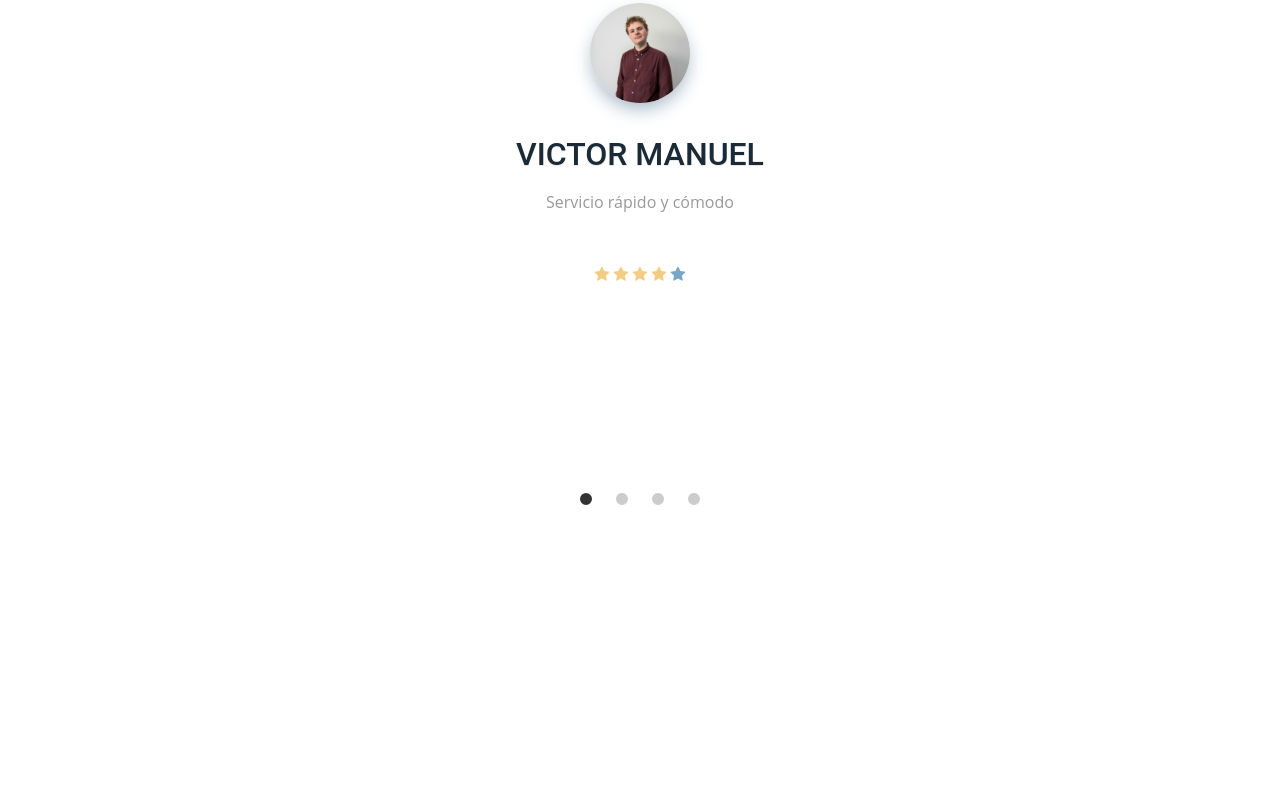
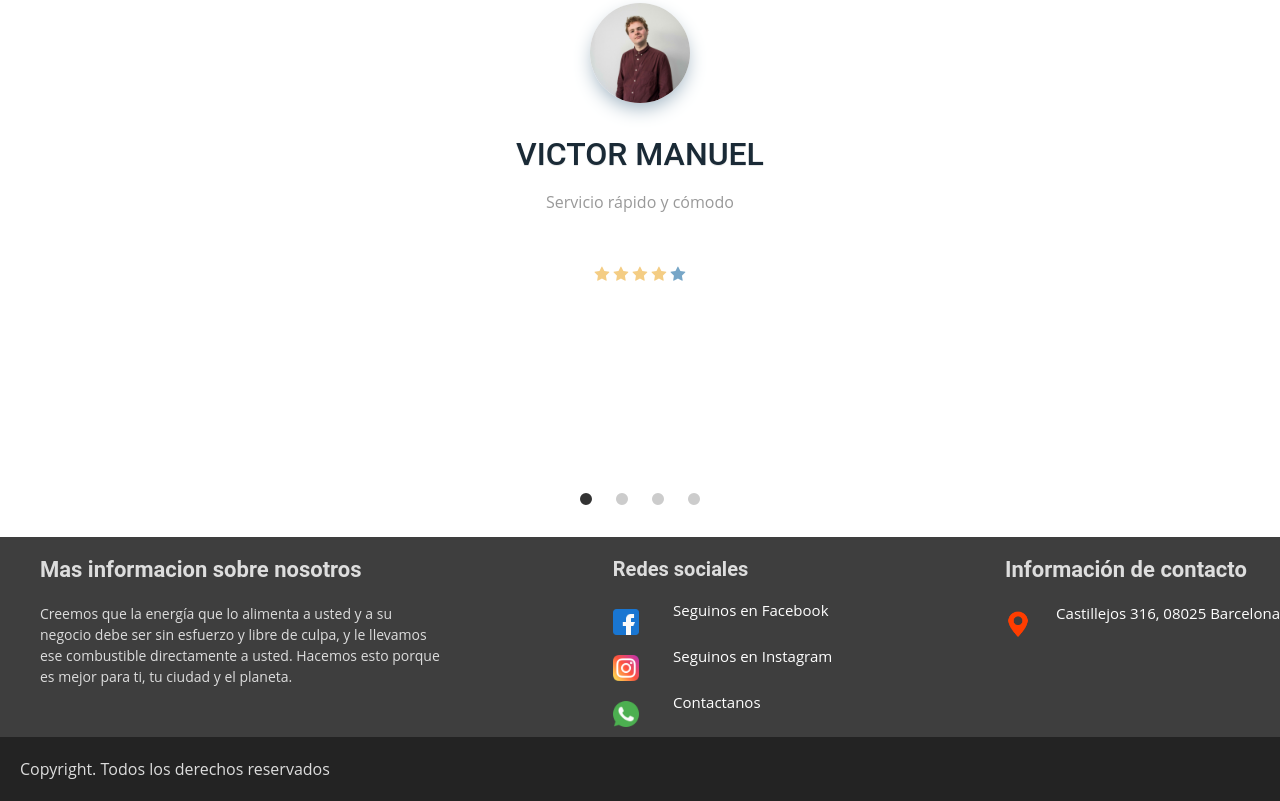
Before and after one commit to Msoviedo/primefuel, a website: page testimonio.html in a window 1280 px wide. Shown: the part 338-1139 px from the top of the page. Before the commit the page ends 875 px from the top, so only its background shows below. Drawn offline with nearby package versions, Linux system fonts and the light colour scheme.

Commit message:
listo ok

```diff
--- a/testimonio.html
+++ b/testimonio.html
@@ -8,7 +8,7 @@
 
         <meta name="keywords" content="testimonio, equipo de trabajo, prime fuel" />
         <link href="imagenes/icons8-fuel-64.png" rel="icon">
-        <!-- ver que me falla en los fa fa icon de la barra-->
+
 
         <link href="https://cdnjs.cloudflare.com/ajax/libs/font-awesome/5.10.0/css/all.min.css" rel="stylesheet">
         <link href="https://stackpath.bootstrapcdn.com/bootstrap/4.4.1/css/bootstrap.min.css" rel="stylesheet">
@@ -25,7 +25,7 @@
             <!-- Empieza navbar -->
             <nav class="navbar navbar-expand-lg bg-white navbar-light sticky-top p-0">
                 <a href="index.html" class="navbar-brand d-flex align-items-center border-end px-4 px-lg-5">
-                    <!-- VER SI ACOMODO EL LOGO O DEJO TIPOGRAFIA  --> <h2 class="m-0 text-primary">Prime FUEL</h2>
+                <h2 class="m-0 text-primary">Prime FUEL</h2>
                 </a>
                 <button type="button" class="navbar-toggler me-4" data-bs-toggle="collapse" data-bs-target="#navbarCollapse">
                     <span class="navbar-toggler-icon"></span>
@@ -184,8 +184,59 @@
             </main>
         -->
 
-    <footer></footer>
-    <!-- JavaScript Bundle with Popper -->
-<script src="https://cdn.jsdelivr.net/npm/bootstrap@5.2.0-beta1/dist/js/bootstrap.bundle.min.js" integrity="sha384-pprn3073KE6tl6bjs2QrFaJGz5/SUsLqktiwsUTF55Jfv3qYSDhgCecCxMW52nD2" crossorigin="anonymous"></script>
-    </body>
+        <footer class="contenedorgeneral flex-container wrap ">
+
+            <div class="contenedorall">
+
+                <div class="contenedorcolumnas">
+
+                    <div class="columna1">
+                        <h1>Mas informacion sobre nosotros</h1>
+                        <P>Creemos que la energía que lo alimenta a usted y a su negocio debe ser sin esfuerzo y libre de culpa, y le llevamos ese combustible directamente a usted. Hacemos esto porque es mejor para ti, tu ciudad y el planeta.</P>
+                    </div>
+
+                    <div class="columna2">
+                        <h1>Redes sociales</h1>
+                        <div class="imagenes">
+                            <img src="imagenes/facebook.png" alt="">
+                            <label> Seguinos en Facebook</label>
+
+                        </div>
+
+                        <div class="imagenes">
+                            <img src="imagenes/instagram.png" alt="">
+                            <label> Seguinos en Instagram</label>
+
+                        </div>
+
+                        <div class="imagenes">
+                            <img src="imagenes/whatsapp.png" alt="">
+                            <label> Contactanos</label>
+
+                        </div>
+
+                    </div>
+
+                    <div class="columna3">
+                        <h1 >Información de contacto</h1>
+                        <img src="imagenes/icons8-marcador-48.png" alt=""><label > Castillejos 316, 08025 Barcelona </label>
+
+                    </div>
+                </div>
+            </div>
+
+            <div class="piefooter">
+                <div class="Copyrigth">
+                Copyright. Todos los derechos reservados
+
+                </div>
+
+            </div>
+
+            </footer>
+
+
+            <script src="https://cdn.jsdelivr.net/npm/bootstrap@5.2.0-beta1/dist/js/bootstrap.bundle.min.js" integrity="sha384-pprn3073KE6tl6bjs2QrFaJGz5/SUsLqktiwsUTF55Jfv3qYSDhgCecCxMW52nD2" crossorigin="anonymous"></script>
+
+        </body>
 </html>
```
Also changed, not shown: Servicios.html (+7 -7 lines), productos.html (+6 -12 lines).
